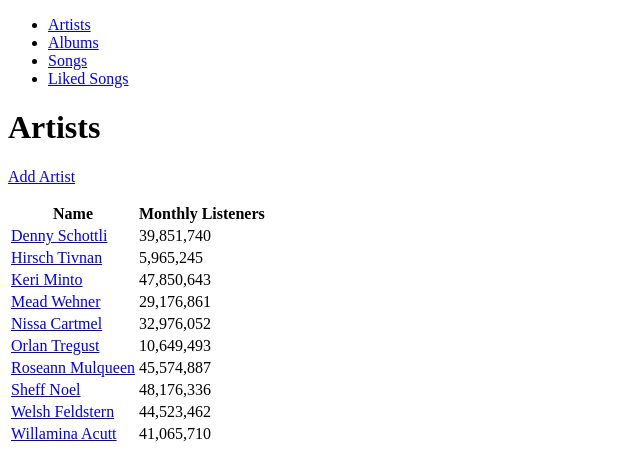
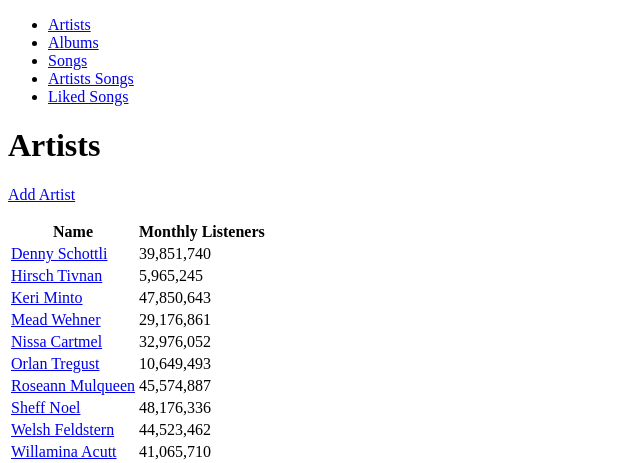
Before and after one commit to Grym3038/Dynamic_Unit2, a PHP site: page / in a window 1280 px wide. Shown: the top 463 px of the page, without its empty margins (0-640 px from the left). Run offline with PHP 8.4, Linux system fonts and the light colour scheme; data comes from the database, SQL or seed files in the repository.

Commit message:
Add artists songs link in header

```diff
--- a/views/partials/header.php
+++ b/views/partials/header.php
@@ -18,6 +18,9 @@
                 <a href=".?action=listSongs">Songs</a>
             </li>
             <li>
+                <a href=".?action=listArtistsSongs">Artists Songs</a>
+            </li>
+            <li>
                 <a href=".?action=listLikedSongs">Liked Songs</a>
             </li>
         </ul>
```
